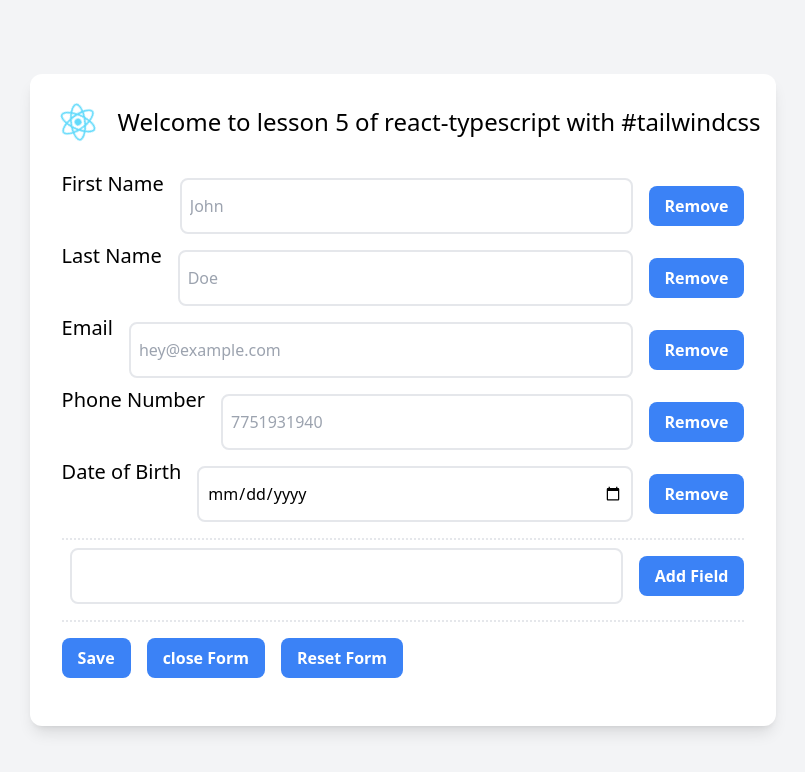
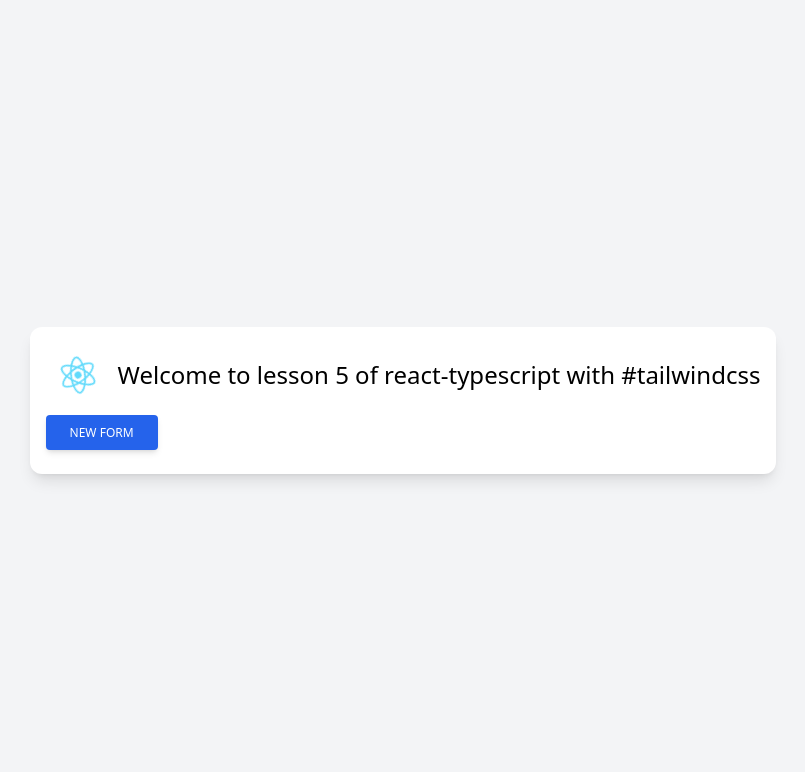
Before and after one commit to patelaryan7751/WD301, a React (Create React App) app: page / in a window 1280 px wide. Both pictures are taken after a click on the button "open Form". Shown: the top 772 px of the page, without its empty margins (237-1042 px from the left). Built offline with nearby package versions, Linux system fonts and the light colour scheme.

Commit message:
Level3 milestone

```diff
--- a/src/components/Form.tsx
+++ b/src/components/Form.tsx
@@ -1,35 +1,51 @@
-import React, { useState, useEffect } from "react";
+import React, { useState, useEffect, useRef } from "react";
 import LabeledInput from "../LabeledInput";
 
+interface formData {
+    id: number;
+    title: string;
+    formFields: formField[];
+}
 interface formField {
-    id: number,
-    label: string,
-    type: string,
-    value: string,
-    placeholder: string
+    id: number;
+    label: string;
+    type: string;
+    value: string;
+    placeholder: string;
 }
-const initialFormFields: formField[] = [
-    { id: 1, label: "First Name", type: "text", placeholder: "John", value: "" },
-    { id: 2, label: "Last Name", type: "text", placeholder: "Doe", value: "" },
-    { id: 3, label: "Email", type: "email", placeholder: "hey@example.com", value: "" },
-    { id: 4, label: "Phone Number", type: "tel", placeholder: "7751931940", value: "" },
-    { id: 5, label: "Date of Birth", type: "date", placeholder: "", value: "" }
-];
-const initialState: () => formField[] = () => {
-    const formFieldsJSON = localStorage.getItem("formFields")
-    const persistantFormFields = formFieldsJSON ? JSON.parse(formFieldsJSON) : initialFormFields
-    return persistantFormFields
+const initialFormFields: formField[] = [];
+const getLocalForms: () => formData[] = () => {
+    const savedFormsJSON = localStorage.getItem("savedForms")
+    return savedFormsJSON ? JSON.parse(savedFormsJSON) : []
 }
-const saveFormData = (currentState: formField[]) => {
-    localStorage.setItem("formFields", JSON.stringify(currentState))
+
+
+const saveLocalForms = (localForms: formData[]) => {
+    localStorage.setItem("savedForms", JSON.stringify(localForms))
+}
+const saveFormData = (currentState: formData) => {
+    const localForms = getLocalForms();
+    const updatedLocalForms = localForms.map((form) =>
+        form.id === currentState.id ? currentState : form
+    )
+    saveLocalForms(updatedLocalForms);
+
 }
 export function Form(props: { closeFormCB: () => void }) {
-    const [state, setState] = useState(initialState())
+    const [selectedformState, setselectedformState] = useState(0);
+    const [state, setState] = useState({
+        id: Number(new Date()),
+        title: "Untitled Form",
+        formFields: initialFormFields
+    })
     const [newField, setNewField] = useState("");
+    const [formList, setFormList] = useState(getLocalForms());
+    const titleRef = useRef<HTMLInputElement>(null);
     useEffect(() => {
         console.log("Component Mounted");
         const oldTitle = document.title;
         document.title = "Form Editor";
+        titleRef.current?.focus();
         return () => {
             console.log("Component unMounted");
             document.title = "React App";
@@ -48,49 +64,121 @@
 
     }, [state])
     const addField = () => {
-        setState([
+        setState({
             ...state,
+            formFields: [
+                ...state.formFields,
                 {
-                id: Number(new Date()), label: newField, type: "text", placeholder: newField, value: ""
+                    id: Number(new Date()),
+                    label: newField,
+                    type: "text",
+                    placeholder: newField,
+                    value: ""
                 }
-        ])
+            ]
+        }
+        )
         setNewField("")
     }
     const removeField = (id: number) => {
-        setState(
-            state.filter(field => field.id !== id)
-        )
+        setState({
+            ...state,
+
+            formFields: state.formFields.filter(field => field.id !== id)
+        })
     }
     const updateField = (value: string, id: number) => {
-        setState(
-            state.map((field) => {
+        setState({
+            ...state,
+            formFields: state.formFields.map((field) => {
                 if (field.id === id) {
                     return ({
                         ...field,
                         value: value
                     })
-
                 }
                 return ({
                     ...field
                 })
             })
-        )
+        })
     }
     const resetForm = () => {
-        setState(
-            state.map((field) => {
+        setState({
+            ...state,
+            formFields: state.formFields.map((field) => {
                 return ({
                     ...field,
                     value: ""
                 })
             })
+        }
         )
     }
+
+    const getInitialState = (id: number) => {
+        const localForms = getLocalForms();
+        setState(id === 0 ? {
+            id: Number(new Date()),
+            title: "Untitled Form",
+            formFields: initialFormFields
+        } : localForms.filter((form) => form.id === id)[0])
+    }
+
+    const openSelectedForm = (id: number) => {
+        setselectedformState(id)
+        getInitialState(id)
+    }
+
+    const deleteSelectedForm = (id: number) => {
+        const localForms = getLocalForms();
+        const updatedFormList = localForms.filter((form) => form.id !== id)
+        setFormList(updatedFormList)
+        saveLocalForms(updatedFormList)
+
+    }
+
+    const createNewForm = () => {
+        const localForms = getLocalForms();
+        const newForm = {
+            id: Number(new Date()),
+            title: "Untitled Form",
+            formFields: initialFormFields
+        };
+        saveLocalForms([...localForms, newForm])
+        setselectedformState(newForm.id)
+        getInitialState(newForm.id)
+
+    }
     return (
-        <div className="flex flex-col gap-2 p-4 divide-y-2 divide-dotted">
         <div>
-                {state.map((field) =>
+            {selectedformState === 0 ? (<div>
+                <button className="my-2 inline-block px-6 py-2.5 bg-blue-600 text-white font-medium text-xs leading-tight uppercase rounded shadow-md hover:bg-blue-700 hover:shadow-lg focus:bg-blue-700 focus:shadow-lg focus:outline-none focus:ring-0 active:bg-blue-800 active:shadow-lg transition duration-150 ease-in-out" onClick={createNewForm}>New Form</button>
+                {formList.map((form) =>
+                    <div key={form.id} className="flex justify-center my-2">
+                        <div className="block p-6 rounded-lg shadow-lg bg-white max-w-sm">
+                            <h5 className="text-gray-900 text-xl leading-tight font-medium mb-2">{form.title} </h5>
+                            <p className="text-gray-700 text-base mb-4">
+                                This form contains {form.formFields.length} questions to answer.
+                            </p>
+                            <button type="button" className="mx-2 inline-block px-6 py-2.5 bg-blue-600 text-white font-medium text-xs leading-tight uppercase rounded shadow-md hover:bg-blue-700 hover:shadow-lg focus:bg-blue-700 focus:shadow-lg focus:outline-none focus:ring-0 active:bg-blue-800 active:shadow-lg transition duration-150 ease-in-out" onClick={() => { openSelectedForm(form.id) }}>Open</button>
+                            <button type="button" className="mx-2 inline-block px-6 py-2.5 bg-blue-600 text-white font-medium text-xs leading-tight uppercase rounded shadow-md hover:bg-blue-700 hover:shadow-lg focus:bg-blue-700 focus:shadow-lg focus:outline-none focus:ring-0 active:bg-blue-800 active:shadow-lg transition duration-150 ease-in-out" onClick={() => { deleteSelectedForm(form.id) }}>Delete Form</button>
+                        </div>
+                    </div>)
+                }
+            </div>) :
+                (<div className="flex flex-col gap-2 p-4 divide-y-2 divide-dotted">
+                    <input type="text" className="border-2 border-gray-200 rounded-lg p-2 m-2 flex-1" value={state.title} onChange={(e) => {
+                        setState({
+                            ...state,
+                            title: e.target.value,
+                        })
+                    }}
+                        ref={titleRef}
+                    />
+                    <div>
+
+                        {state.formFields.map((field) =>
                             <LabeledInput id={field.id} key={field.id} label={field.label} placeholder={field.placeholder} type={field.type} removeFieldCB={removeField} updateFieldCB={updateField} value={field.value} />
                         )}
                     </div>
@@ -109,6 +197,7 @@
                         <button className='bg-blue-500 hover:bg-blue-700 text-white font-bold py-2 px-4 my-4 rounded-lg' onClick={resetForm}>Reset Form</button>
 
                     </div>
-        </div>
+                </div>)
+            }</div>
     )
 }
--- /dev/null
+++ b/src/components/FormLists.tsx
@@ -0,0 +1,19 @@
+import React, { useState, useEffect, useRef } from "react";
+export default function FormLists(props: {
+    openSelecetdFormCB: (id: number) => void,
+    deleteSelectedFormCB: (id: number) => void,
+    createNewFormCB: () => void,
+    localForms: any
+}) {
+    const [formlistState, setformlistState] = useState("")
+
+    return (
+        <div>
+
+            {/* {props.localForms.map((form) => <li key={form.id}>{form.title}
+                <button onClick={() => { props.openSelecetdFormCB(form.id) }}>Open</button>
+                <button onClick={() => { props.deleteSelectedFormCB(form.id) }}>Delete Form</button>
+            </li>)} */}
+        </div>
+    )
+}
```
Lines whose indentation alone changed are shown as unchanged.
